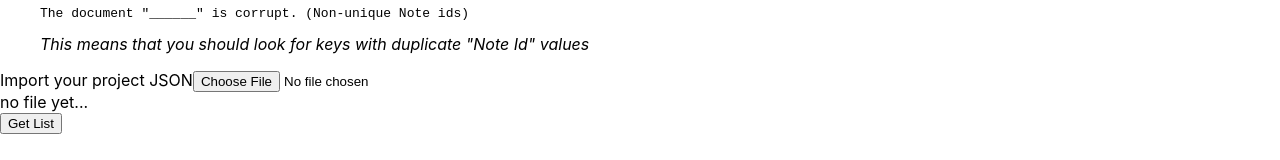
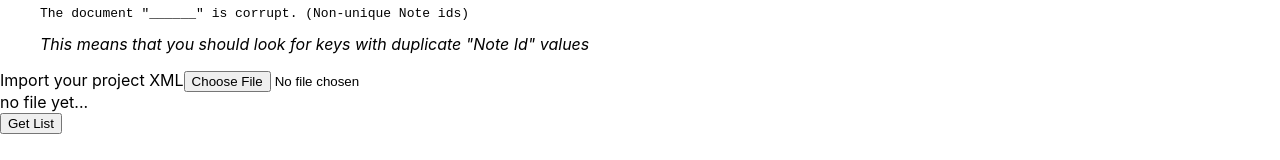
Before and after one commit to mariotee/corrupt-ableton-fix, a React (Create React App) app: page / in a window 1280 px wide. Shown: the part 245-405 px from the top of the page. Built offline with nearby package versions, Linux system fonts and the light colour scheme.

Commit message:
typo from old implementation

```diff
--- a/src/MainUI.jsx
+++ b/src/MainUI.jsx
@@ -23,7 +23,7 @@ export default (props) => <div>
           <em>This means that you should look for keys with duplicate "Note Id" values</em>
       </li>
   </ol>
-  <label htmlFor="input-file" className="file-input-label">Import your project JSON</label>
+  <label htmlFor="input-file" className="file-input-label">Import your project XML</label>
   <input id="input-file" type="file" onChange={Algs.loadedFile}/>
   <section id="filename">no file yet...</section>
 
```
